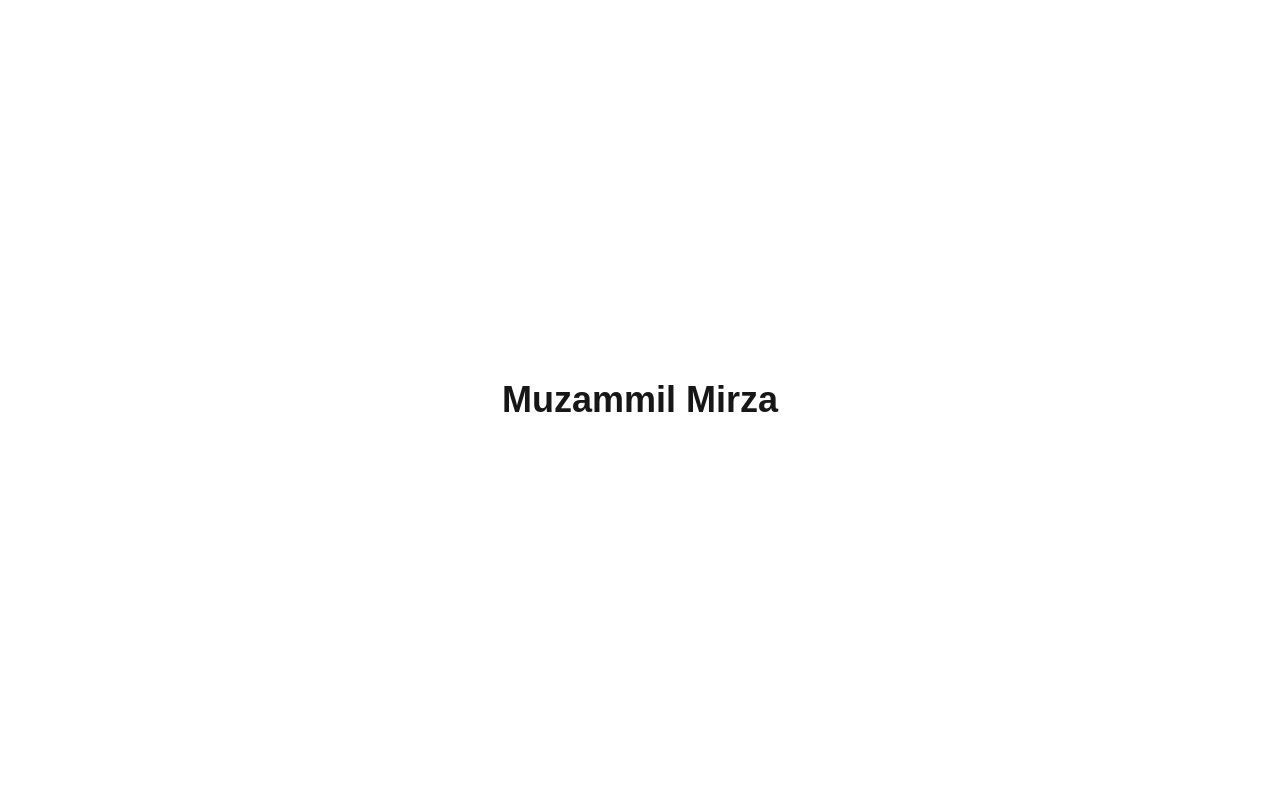
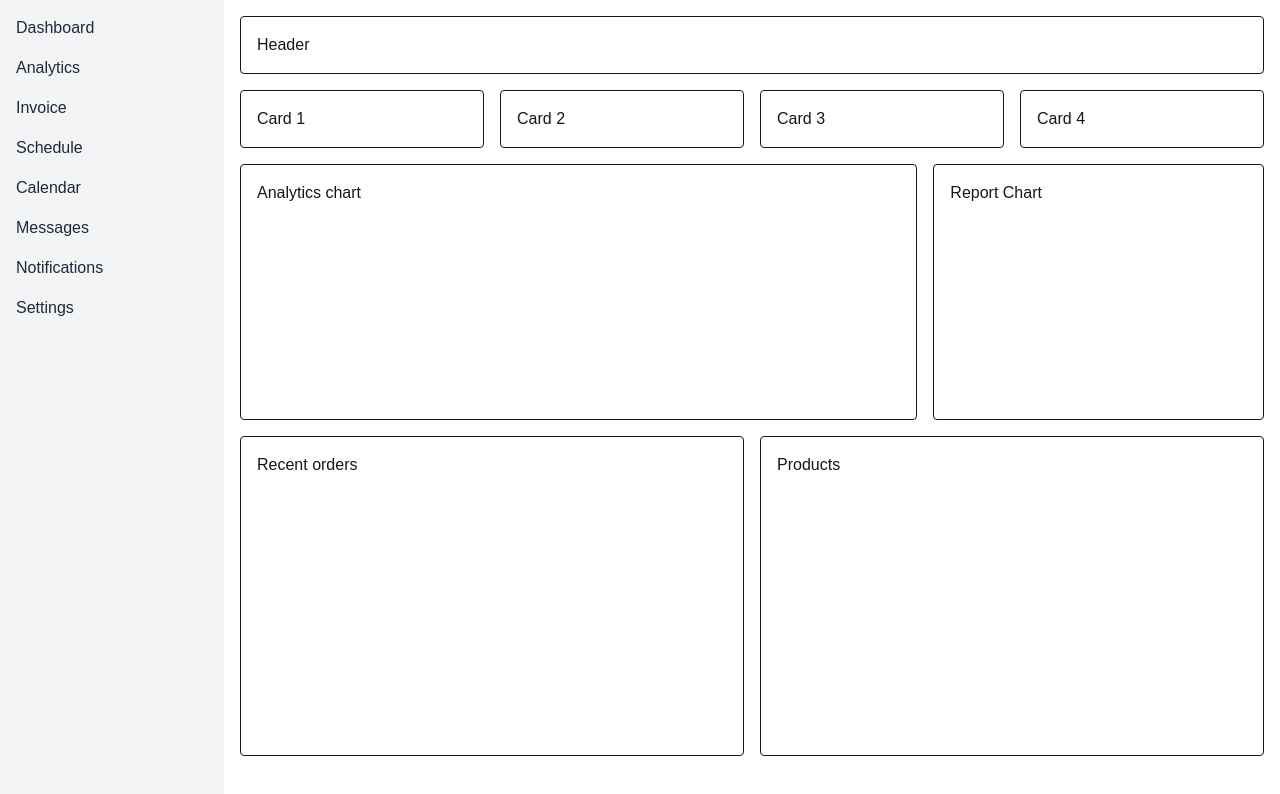
Before and after one commit to mozumil/saas-dashboard, a Next.js app: page / in a window 1280 px wide. Shown: the top 794 px of the page. Built offline with nearby package versions, Linux system fonts and the light colour scheme.

Commit message:
Create dashboard page skeleton

```diff
--- a/src/app/page.tsx
+++ b/src/app/page.tsx
@@ -1,9 +1,42 @@
 export default function Home() {
   return (
-    <main className="min-h-screen flex items-center justify-center">
-      <h1 className="text-4xl font-bold">
-        Muzammil Mirza
-      </h1>
-    </main>
-  );
+    <div className="flex min-h-screen">
+      <aside className="w-56 bg-gray-100 text-gray-800 p-4">
+        <nav className="flex flex-col gap-4">
+          <a href="#">Dashboard</a>
+          <a href="#">Analytics</a>
+          <a href="#">Invoice</a>
+          <a href="#">Schedule</a>
+          <a href="#">Calendar</a>
+          <a href="#">Messages</a>
+          <a href="#">Notifications</a>
+          <a href="#">Settings</a>
+        </nav>
+      </aside>
+
+      <main className="flex-1 p-4 space-y-4">
+        <header className="border p-4 rounded">
+          Header
+        </header>
+
+        <section className="grid grid-cols-4 gap-4">
+          <div className="border p-4 rounded">Card 1</div>
+          <div className="border p-4 rounded">Card 2</div>
+          <div className="border p-4 rounded">Card 3</div>
+          <div className="border p-4 rounded">Card 4</div>
+        </section>
+
+        <section className="grid grid-cols-3 gap-4">
+          <div className="border col-span-2 h-64 p-4 rounded">Analytics chart</div>
+          <div className="border h-64 p-4 rounded">Report Chart</div>
+        </section>
+
+        <section className="grid grid-cols-2 gap-4">
+          <div className="border h-80 p-4 rounded">Recent orders</div>
+          <div className="border h-80 p-4 rounded">Products</div>
+        </section>
+      </main>
+
+    </div>
+  )
 }
```
